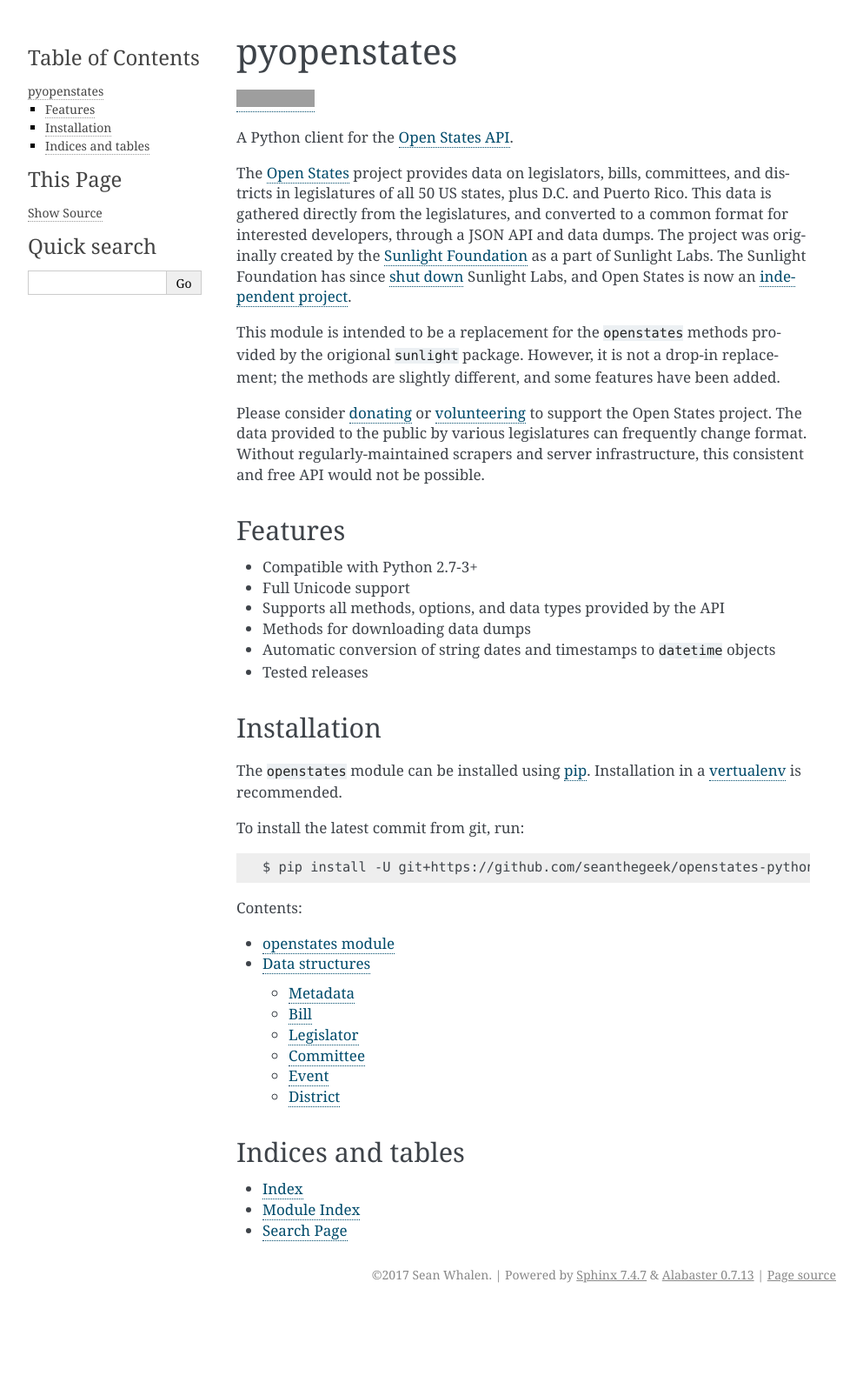
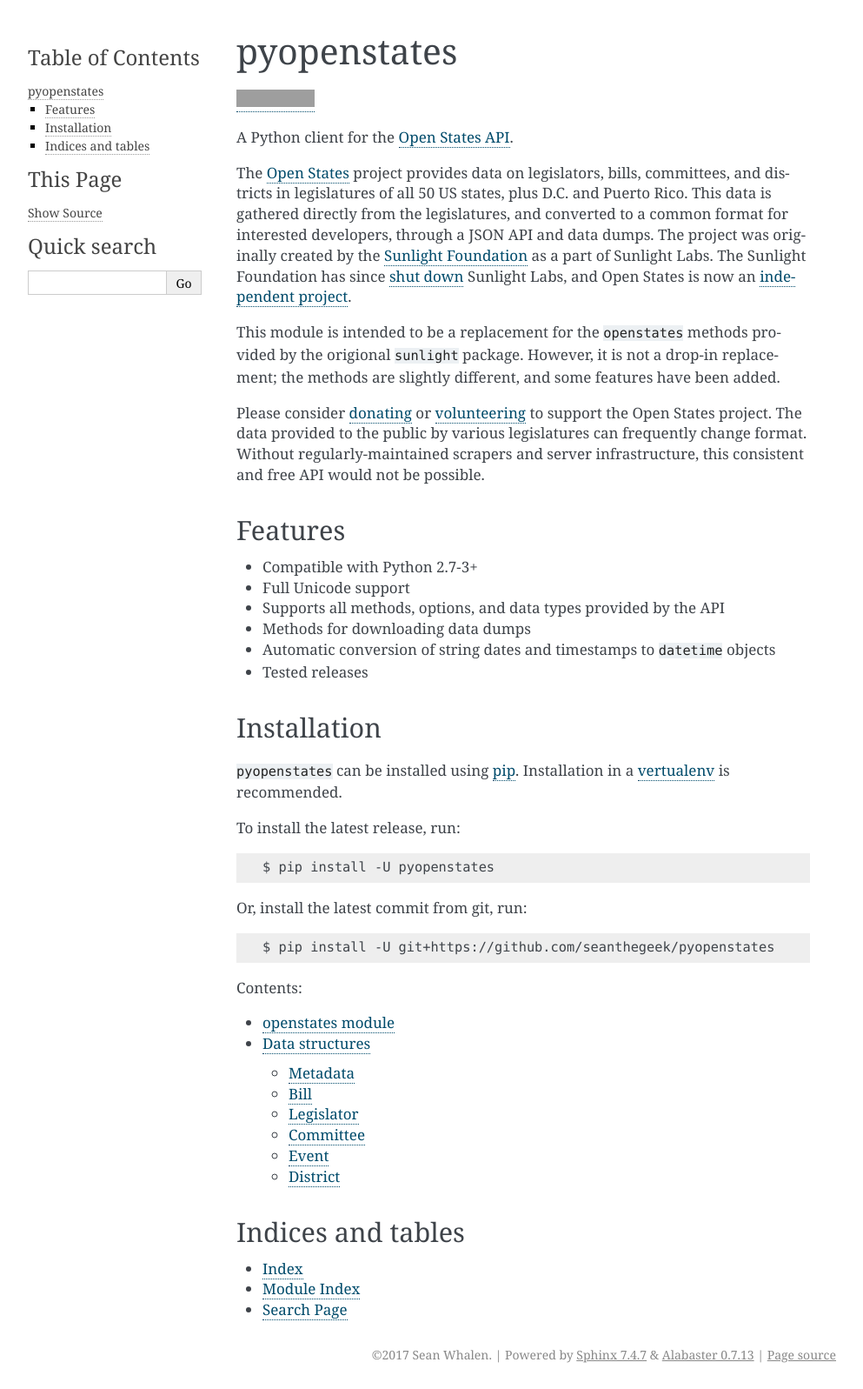
Before and after one commit to openstates/pyopenstates, a Sphinx documentation site: the page built from docs/index.rst, in a window 1280 px wide. Shown: the whole page at 87% size, without its empty margins (148-1141 px from the left). Built offline with Sphinx 7.4.7, drawn with Linux system fonts in a browser that asks for light colours; before the commit the page ends 1505 px from its top, so only the background shows below that; grey boxes are pictures that could not be loaded.

Commit message:
Update docs

```diff
--- a/docs/index.rst
+++ b/docs/index.rst
@@ -39,15 +39,20 @@
 Installation
 ------------
 
-The ``openstates`` module can be installed using `pip`_.
+``pyopenstates`` can be installed using `pip`_.
 Installation in a `vertualenv`_ is recommended.
 
-To install the latest commit from git, run:
+To install the latest release, run:
 
 ::
 
-    $ pip install -U git+https://github.com/seanthegeek/openstates-python
+    $ pip install -U pyopenstates
 
+Or, install the latest commit from git, run:
+
+::
+
+    $ pip install -U git+https://github.com/seanthegeek/pyopenstates
 
 .. _Open States API: http://docs.openstates.org/api/
 .. _Open States: https://openstates.org/
```
Also changed, not shown: README.rst (+12 -5 lines).
